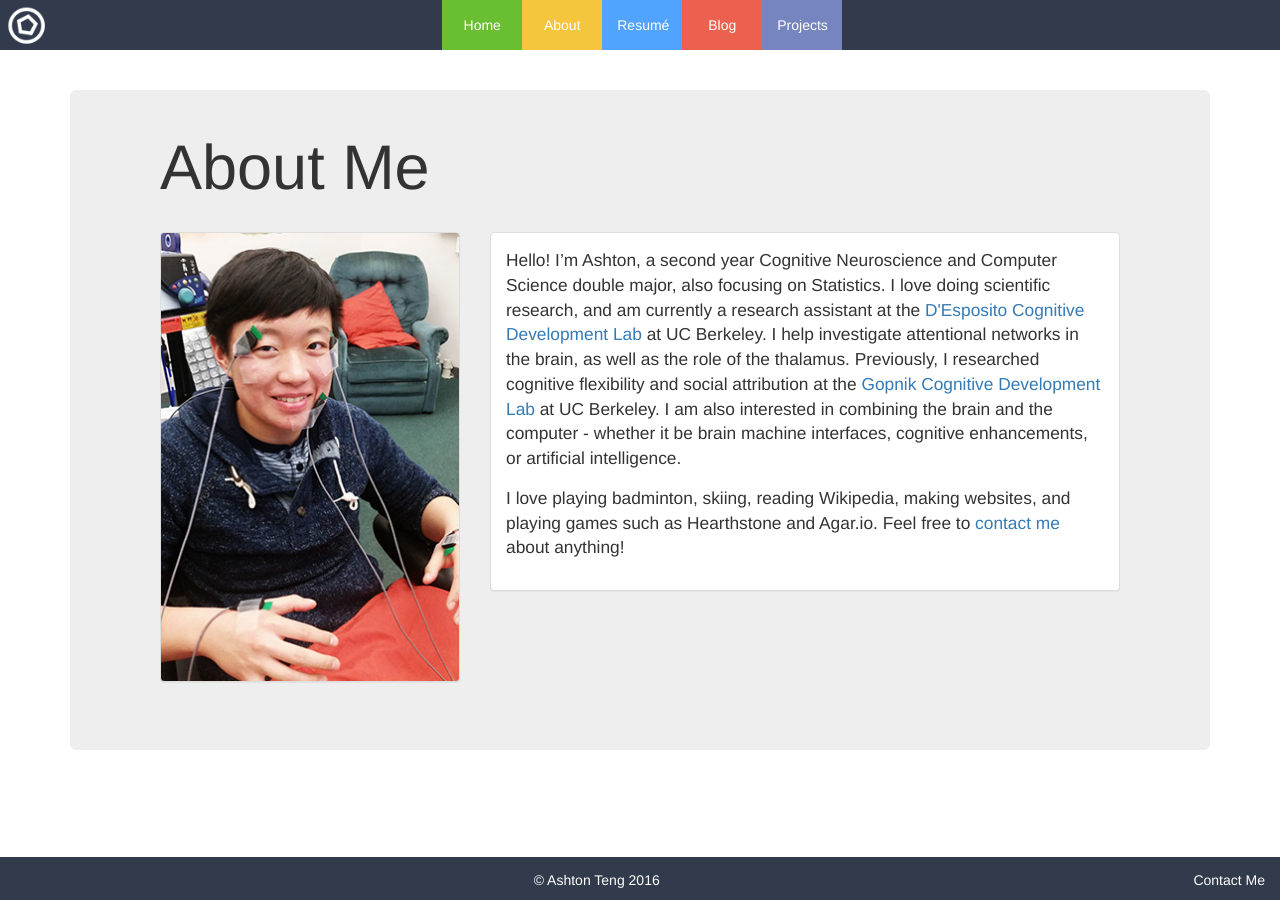
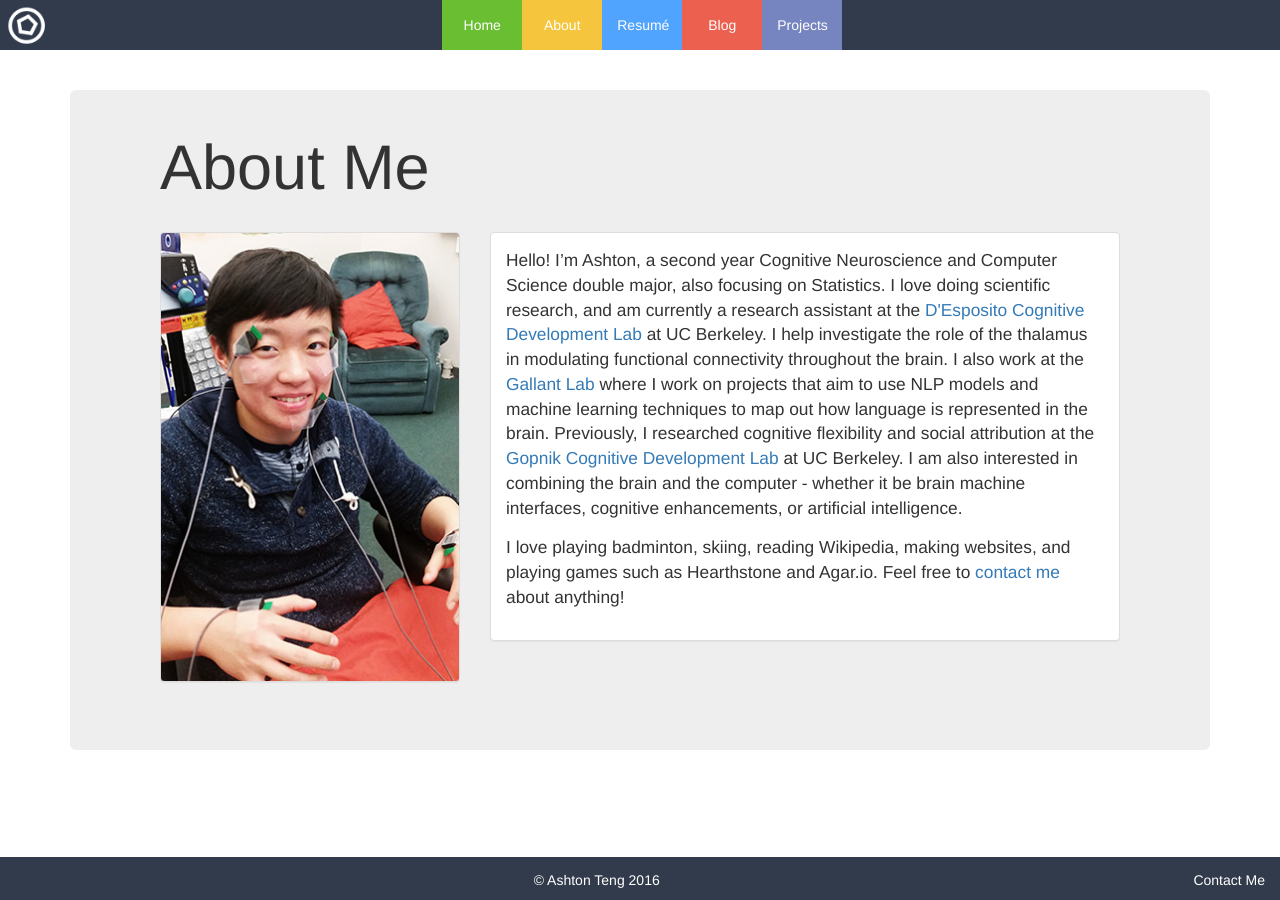
Before and after one commit to ashtonteng/ashtonteng.github.io, a Jekyll site: the page built from about.html, in a window 1280 px wide. Built offline with Jekyll 4.4.1, drawn with Linux system fonts in a browser that asks for light colours.

Commit message:
about me

```diff
--- a/about.html
+++ b/about.html
@@ -12,7 +12,11 @@ layout: page
 <div class="col-xs-12 col-md-8">
   <div class="panel panel-default">
     <div class="panel-body">
-      <p>Hello! I’m Ashton, a second year Cognitive Neuroscience and Computer Science double major, also focusing on Statistics. I love doing scientific research, and am currently a research assistant at the <a href="http://despolab.berkeley.edu">D'Esposito Cognitive Development Lab</a> at UC Berkeley. I help investigate attentional networks in the brain, as well as the role of the thalamus. Previously, I researched cognitive flexibility and social attribution at the <a href="http://alisongopnik.com/Alison_Gopnik_Research.htm">Gopnik Cognitive Development Lab</a> at UC Berkeley. I am also interested in combining the brain and the computer - whether it be brain machine interfaces, cognitive enhancements, or artificial intelligence.</p>
+      <p>Hello! I’m Ashton, a second year Cognitive Neuroscience and Computer Science double major, also focusing on Statistics. I love doing scientific research, and am currently a research assistant at the <a href="http://despolab.berkeley.edu">D'Esposito Cognitive Development Lab</a> at UC Berkeley. I help investigate the role of the thalamus in
+      	modulating functional connectivity throughout the brain. I also work at the
+      	<a href="http://gallantlab.org"> Gallant Lab</a> where I work on projects that aim
+      	to use NLP models and machine learning techniques to map out how language
+      	is represented in the brain. Previously, I researched cognitive flexibility and social attribution at the <a href="http://alisongopnik.com/Alison_Gopnik_Research.htm">Gopnik Cognitive Development Lab</a> at UC Berkeley. I am also interested in combining the brain and the computer - whether it be brain machine interfaces, cognitive enhancements, or artificial intelligence.</p>
       <p>I love playing badminton, skiing, reading Wikipedia, making websites, and playing games such as Hearthstone and Agar.io. Feel free to <a href="{{site.baseurl}}/contact.html">contact me</a> about anything!</p>
     </div>
   </div>
```
